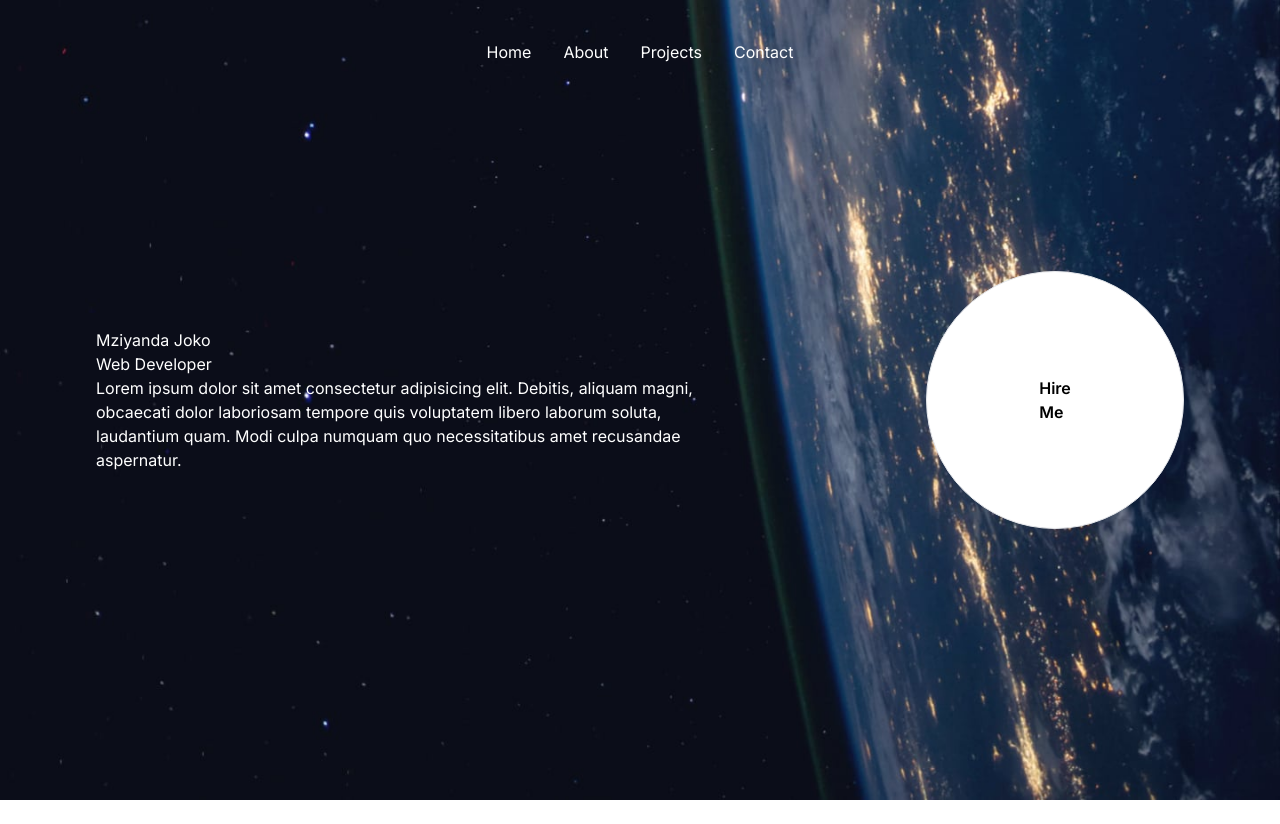
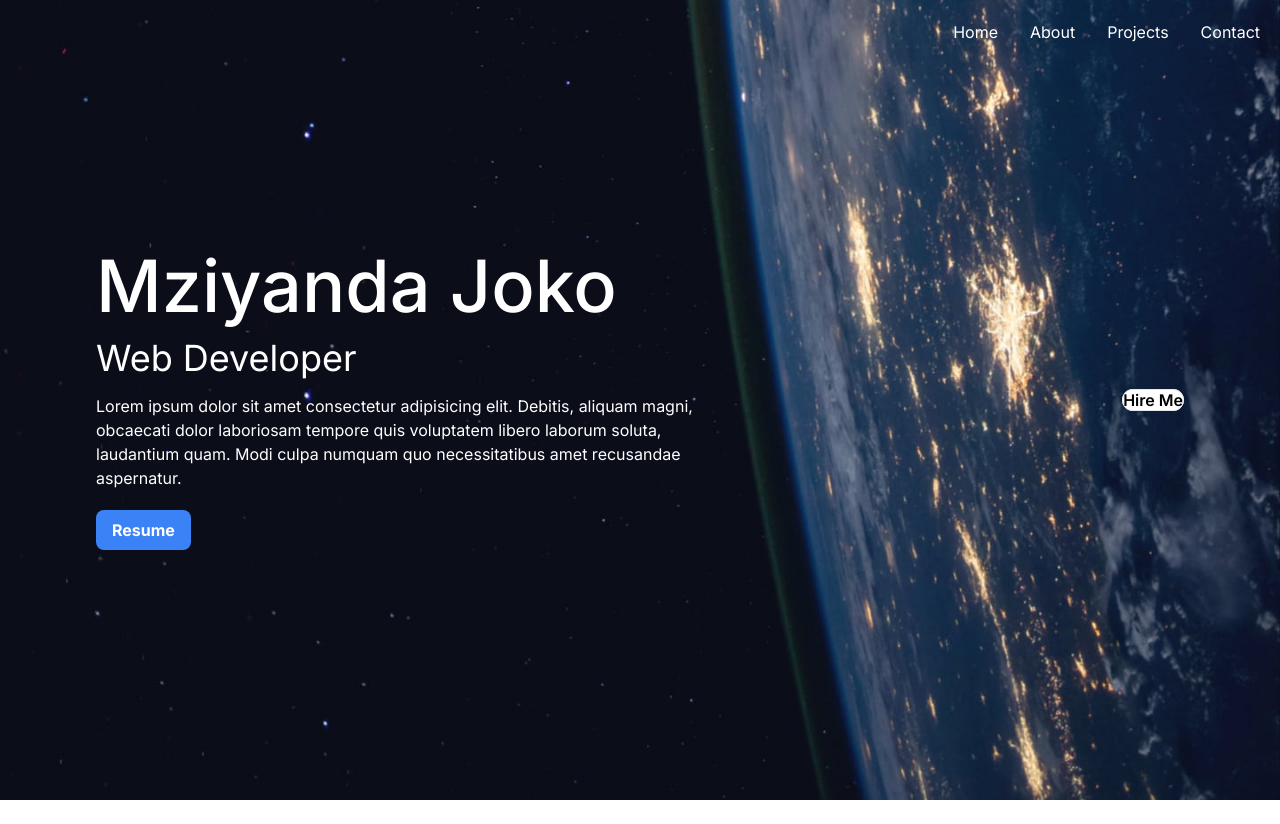
Before and after one commit to mziyandajoko/developer-portfolio, a Next.js app: page / in a window 1280 px wide. Built offline with nearby package versions, Linux system fonts and the light colour scheme.

Commit message:
changes circle button size

```diff
--- a/app/components/hireMeButton/page.jsx
+++ b/app/components/hireMeButton/page.jsx
@@ -2,11 +2,11 @@ import Link from 'next/link'
 
 function HireMeButton() {
   return (
-   <div>
+   <div className=''>
             <Link href='mailto:joko.mzee@gmail.com' target={'_blank'}
-            className='font-semibold p-32 flex items-center justify-center bg-white text-black hover:shadow-md border hover:border-solid hover:border-black
-            rounded-full w-40 h-40
-            hover:bg-light hover:text-dark'>Hire Me</Link>
+            className='font-semibold h-20 w-20 bg-white text-black hover:shadow-md border hover:border-solid hover:border-black
+            rounded-full
+            hover:bg-light hover:text-dark p-42'>Hire Me</Link>
     </div>
   )
   }
--- a/app/components/navbar/page.jsx
+++ b/app/components/navbar/page.jsx
@@ -2,8 +2,11 @@ import Link from 'next/link'
 
 
 const CumstomLink = ({href, tittle, className=''}) => {
-  return <Link href={href} className={className}>
-   {tittle}
+  return <Link href={href} className={`${className} relative group`}>
+    {tittle}
+    {/* <span className='h-[1px] inline-block w-0 bg-dark  absolute -bottom-0.1 left-0
+      group-hover:w-full transition-[width] ease-in-out duration-300
+    '>&nbsp;</span> */}
   </Link>
 }
 
@@ -12,13 +15,13 @@ function Navbar() {
   return (
     <div>
 
-    <header className= 'hidden text-white  w-full fixed  top-0 , left-0 right-0 z-10 md:flex '>
-    <nav className=' m-10  mx-auto md:flex md:justify-between '>
+    <header className= 'hidden text-white  w-full fixed  top-0  left-0 right-0 z-10 md:flex md:justify-end'>
+    <nav className=' m-5'>
 
     <CumstomLink href='/' tittle='Home' className='px-4'/>
     <CumstomLink href='/pages/about' tittle='About' className='px-4'/>
     <CumstomLink href='/pages/projects' tittle='Projects' className='px-4'/>
-    <CumstomLink href='/pages/contact' tittle='Contact' className='px-4'/>
+    <CumstomLink href='/pages/contact' tittle='Contact' className='ml-4'/>
 
    </nav>
     </header>
--- a/app/page.tsx
+++ b/app/page.tsx
@@ -20,12 +20,13 @@ export default function Home() {
       <div className='flex min-h-screen flex-col items-center justify-between p-24 z-30 md:flex-row'>
         <div className='flex flex-col items-start w-full md:w-[60%]'>
 
-        <h1>Mziyanda Joko</h1>
-        <h2>Web Developer</h2>
-        <p className=''>Lorem ipsum dolor sit amet consectetur adipisicing elit. Debitis, aliquam magni,
+        <h1 className='text-7xl  font-medium'>Mziyanda Joko</h1>
+        <h2 className='text-4xl py-4'>Web Developer</h2>
+        <p className='text-base'>Lorem ipsum dolor sit amet consectetur adipisicing elit. Debitis, aliquam magni,
            obcaecati dolor laboriosam tempore quis voluptatem libero laborum soluta,
            laudantium quam. Modi culpa numquam quo necessitatibus amet recusandae aspernatur.
         </p>
+        <button className='mt-5 bg-blue-500 hover:bg-blue-700 text-white font-bold py-2 px-4 rounded-lg'>Resume</button>
         </div>
         <div>
          <HireMeButton/>
```
